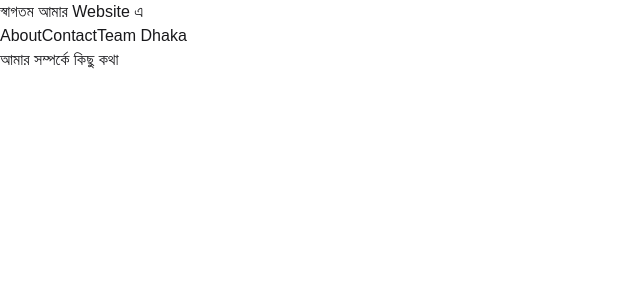
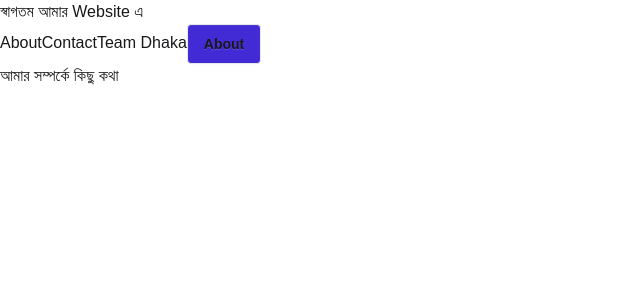
Before and after one commit to minhajulislam999/ag-grid, a React (Vite) app: page /about in a window 1280 px wide. Shown: the top 300 px of the page, without its empty margins (0-640 px from the left). Built offline with nearby package versions, Linux system fonts and the light colour scheme.

Commit message:
Implement useNeviget

```diff
--- a/src/components/Home/Home.jsx
+++ b/src/components/Home/Home.jsx
@@ -1,13 +1,23 @@
 import React from 'react'
-import { Link, Outlet } from 'react-router'
+import { Link, Outlet, useNavigate } from 'react-router'
 
 const Home = () => {
+            const naviget = useNavigate()
+
+            function handleClick() {
+            naviget("/about")
+
+          }
+
   return (
     <div>
       <h1>স্বাগতম আমার Website এ</h1>
       <Link to="/about" >About</Link>
       <Link to="/contact" >Contact</Link>
       <Link to="/team/dhaka" >Team Dhaka</Link>
+
+
+      <button className='btn bg-primary' onClick={handleClick}>About</button>
       <Outlet />
     </div>
   )
```
